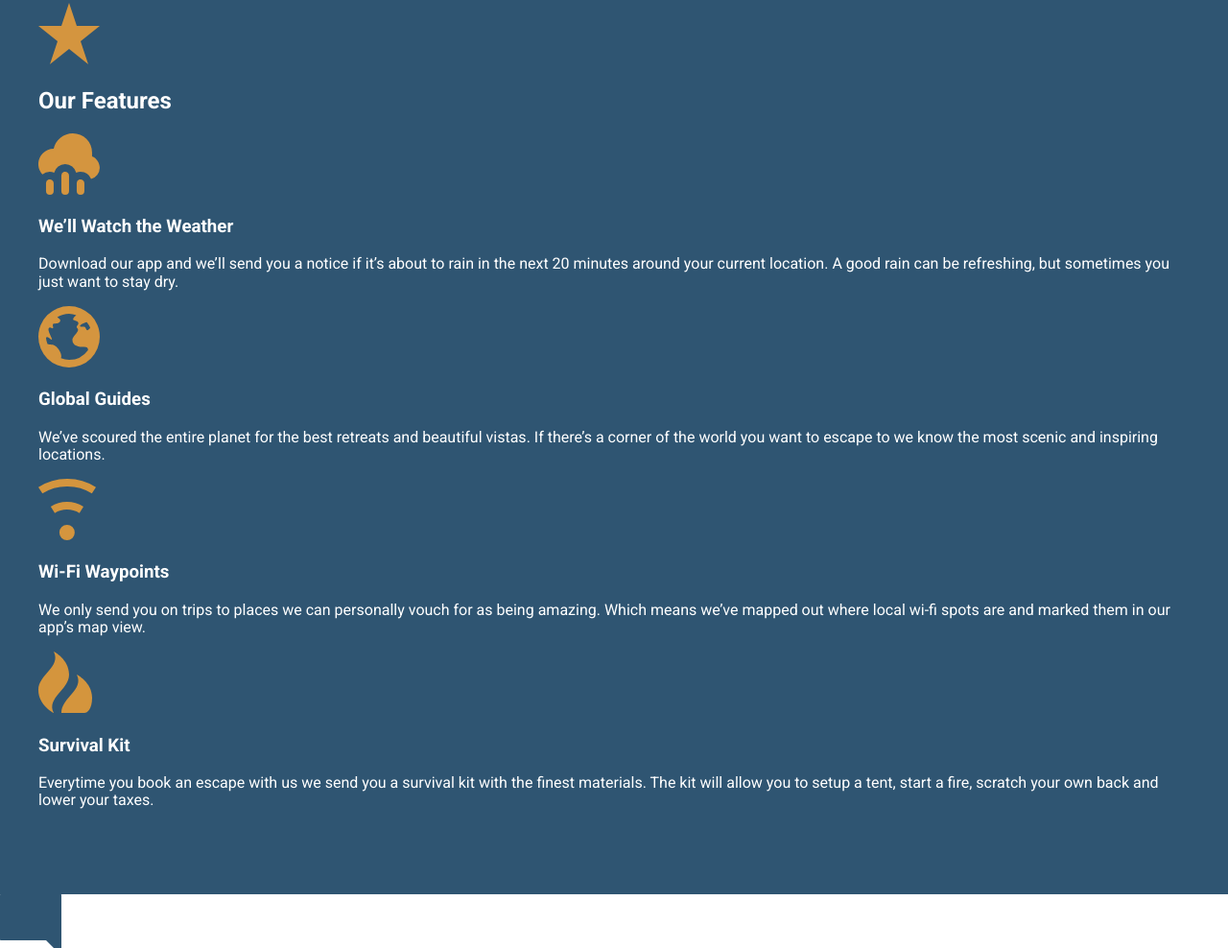
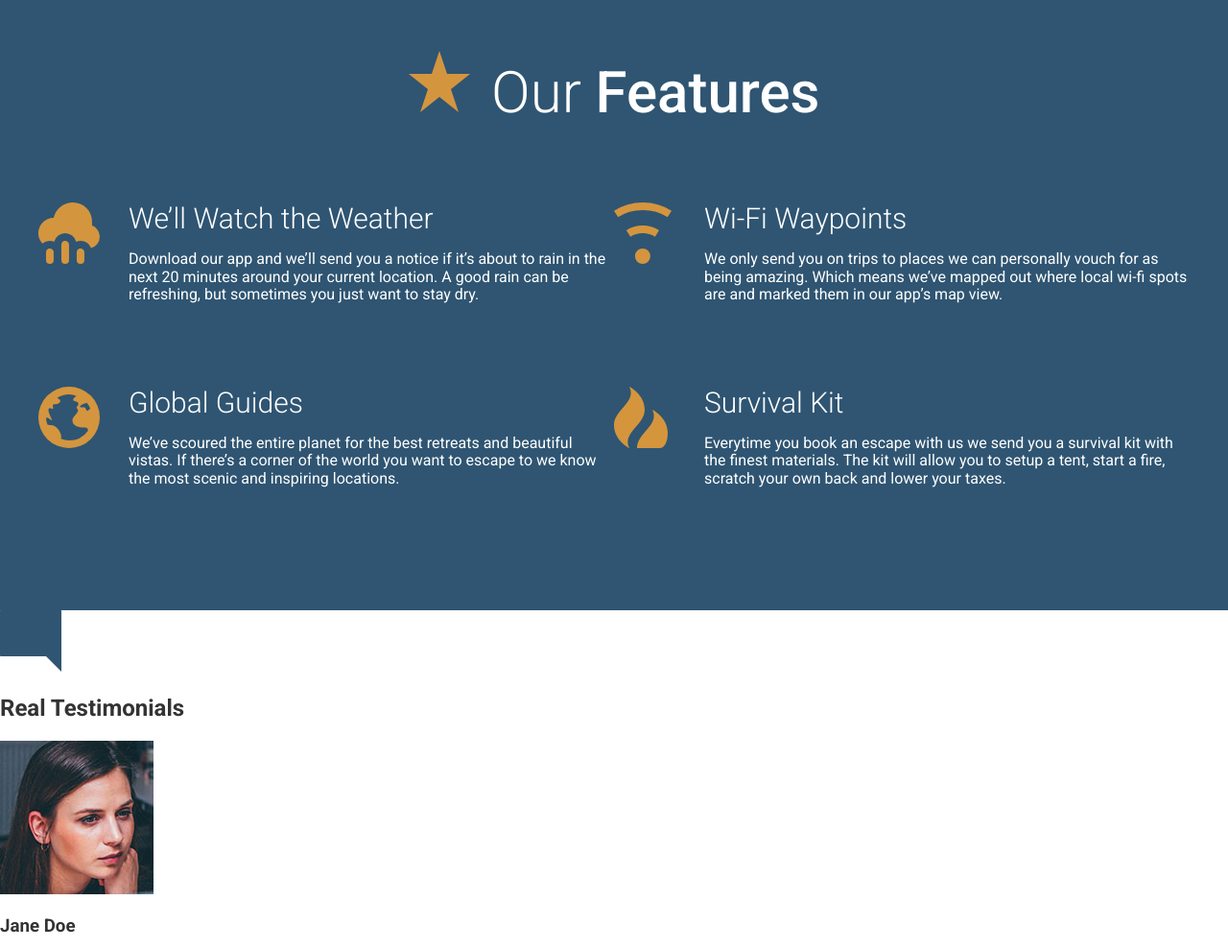
Before and after one commit to nzwebgeek/trave-site2021, a website: page app/index.html in a window 1280 px wide. Shown: the part 2197-3185 px from the top of the page at 96% size. Drawn offline with Linux system fonts and the light colour scheme.

Commit message:
Our Features section is complete

```diff
--- /dev/null
+++ b/app/assets/styles/modules/_feature-item.css
@@ -0,0 +1,34 @@
+.feature-item{
+    position: relative;
+    padding-bottom: 2.5rem;
+
+    @mixin atSmall{
+        padding-left:94px;
+    }
+
+    &__icon{
+        display:block;
+        margin: 0 auto;
+
+        @mixin atSmall{
+        position: absolute;
+        left:0;
+        }
+    }
+
+    &__title{
+        font-size: 1.6rem;
+        font-weight: 300;
+        margin-bottom: .8rem;
+        margin-top: .7em;
+        text-align: center;
+
+        @mixin atSmall{
+            text-align:left;
+            margin-top:1em;
+            font-size: 1.875rem;
+        }
+    }
+
+
+}
--- a/app/assets/styles/modules/_generic-content-container.css
+++ b/app/assets/styles/modules/_generic-content-container.css
@@ -1,8 +1,9 @@
 .generic-content-container{
 
     p{
+        font-weight: 300;
         line-height: 1.65;
-        margin:1.8rem 0;
+        margin:0 0 1.8rem 0;
 
         @mixin atSmall{
             font-size: 1.125rem;
--- /dev/null
+++ b/app/assets/styles/modules/_section-title.css
@@ -0,0 +1,28 @@
+.section-title{
+    font-size: 2.55rem;
+    font-weight: 300;
+    text-align: center;
+
+    @mixin atSmall{
+        font-size: 3.75rem;
+    }
+
+    strong{
+        font-weight:500 ;
+    }
+
+    &__icon{
+        display: block;
+        margin-left: auto;
+        margin-right: auto;
+        margin-bottom: .6rem;
+
+
+        @mixin atSmall{
+            margin-right: .5rem;
+            margin-left:0;
+            display:inline-block;
+            margin-bottom:0;
+        }
+    }
+}
--- a/app/assets/styles/styles.css
+++ b/app/assets/styles/styles.css
@@ -9,3 +9,5 @@
 @import "modules/_headline.css";
 @import "modules/_row.css";
 @import "modules/_generic-content-container.css";
+@import "modules/_section-title.css";
+@import "modules/_feature-item.css";
--- a/app/index.html
+++ b/app/index.html
@@ -70,24 +70,39 @@
 
   <div id="features" class="page-section page-section--blue">
     <div class="wrapper">
-      <img src="assets/images/icons/star.svg">
-      <h2>Our Features</h2>
+      <h2 class="section-title"><img class="section-title__icon" src="assets/images/icons/star.svg">
+        Our <strong>Features</strong></h2>
 
-      <img src="assets/images/icons/rain.svg">
-      <h3>We&rsquo;ll Watch the Weather</h3>
-      <p>Download our app and we&rsquo;ll send you a notice if it&rsquo;s about to rain in the next 20 minutes around your current location. A good rain can be refreshing, but sometimes you just want to stay dry.</p>
+        <div class="row row--gutters--large genertic-content-container">
 
-      <img src="assets/images/icons/globe.svg">
-      <h3>Global Guides</h3>
-      <p>We&rsquo;ve scoured the entire planet for the best retreats and beautiful vistas. If there&rsquo;s a corner of the world you want to escape to we know the most scenic and inspiring locations.</p>
+          <div class="row__medium-6">
+            <div class="feature-item">
+              <img class="feature-item__icon" src="assets/images/icons/rain.svg">
+              <h3 class="feature-item__title">We&rsquo;ll Watch the Weather</h3>
+              <p>Download our app and we&rsquo;ll send you a notice if it&rsquo;s about to rain in the next 20 minutes around your current location. A good rain can be refreshing, but sometimes you just want to stay dry.</p>
+            </div>
 
-      <img src="assets/images/icons/wifi.svg">
-      <h3>Wi-Fi Waypoints</h3>
-      <p>We only send you on trips to places we can personally vouch for as being amazing. Which means we&rsquo;ve mapped out where local wi-fi spots are and marked them in our app&rsquo;s map view.</p>
+            <div class="feature-item">
+              <img class="feature-item__icon" src="assets/images/icons/globe.svg">
+              <h3 class="feature-item__title">Global Guides</h3>
+              <p>We&rsquo;ve scoured the entire planet for the best retreats and beautiful vistas. If there&rsquo;s a corner of the world you want to escape to we know the most scenic and inspiring locations.</p>
+            </div>
+          </div>
 
-      <img src="assets/images/icons/fire.svg">
-      <h3>Survival Kit</h3>
-      <p>Everytime you book an escape with us we send you a survival kit with the finest materials. The kit will allow you to setup a tent, start a fire, scratch your own back and lower your taxes.</p>
+          <div class="row__medium-6">
+            <div class="feature-item">
+              <img class="feature-item__icon" src="assets/images/icons/wifi.svg">
+              <h3 class="feature-item__title">Wi-Fi Waypoints</h3>
+              <p>We only send you on trips to places we can personally vouch for as being amazing. Which means we&rsquo;ve mapped out where local wi-fi spots are and marked them in our app&rsquo;s map view.</p>
+            </div>
+
+            <div class="feature-item">
+              <img class="feature-item__icon" src="assets/images/icons/fire.svg">
+              <h3 class="feature-item__title">Survival Kit</h3>
+              <p>Everytime you book an escape with us we send you a survival kit with the finest materials. The kit will allow you to setup a tent, start a fire, scratch your own back and lower your taxes.</p>
+            </div>
+          </div>
+        </div>
     </div>
   </div>
 
```
Also changed, not shown: app/assets/styles/modules/_row.css (+14 -3 lines), app/bundled.js (+1 -1 lines).
